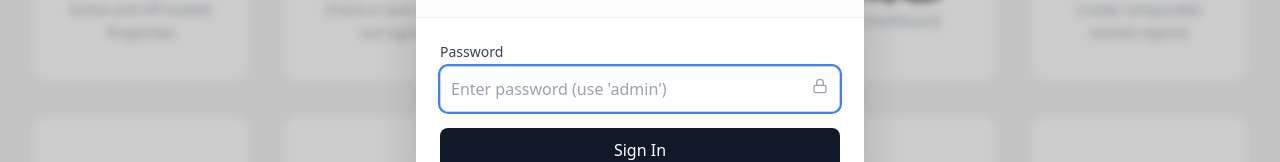
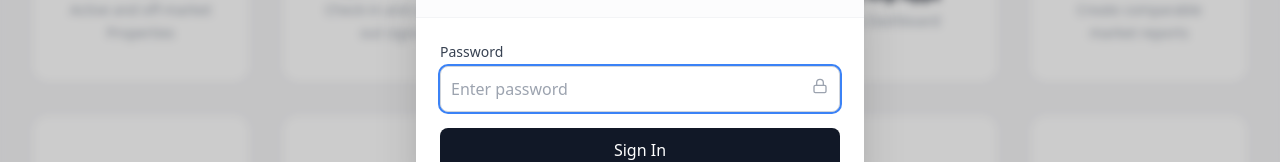
Before and after one commit to iconrealty/iconcenter, a React (Vite) app: page / in a window 1280 px wide. Both pictures are taken after a click on the button "Admin Login". Shown: the part 324-486 px from the top of the page. Built offline with nearby package versions, Linux system fonts and the light colour scheme.

Commit message:
Update App.tsx

```diff
--- a/App.tsx
+++ b/App.tsx
@@ -223,7 +223,7 @@ const App = () => {
   // Handlers
   const handleLogin = (e: React.FormEvent) => {
     e.preventDefault();
-    if (loginPass === 'admin') { // Mock password
+    if (loginPass === 'loginadmin') { // Mock password
       setUser({ name: 'Tim Manager', initials: 'TM', role: 'admin' });
       setIsLoginOpen(false);
       setLoginPass('');
@@ -389,7 +389,7 @@ const App = () => {
               <input
                 type="password"
                 className={`w-full p-2.5 border rounded-lg focus:ring-2 focus:ring-blue-500 focus:outline-none transition-colors ${loginError ? 'border-red-300 bg-red-50' : 'border-gray-300'}`}
-                placeholder="Enter password (use 'admin')"
+                placeholder="Enter password"
                 value={loginPass}
                 onChange={(e) => setLoginPass(e.target.value)}
                 autoFocus
```
